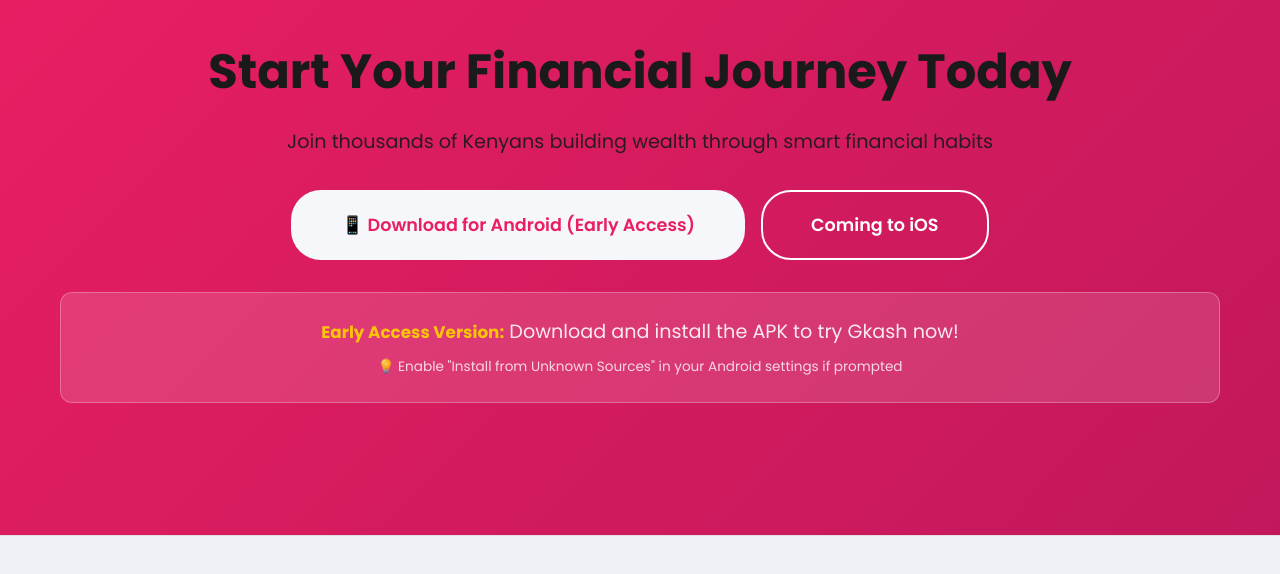
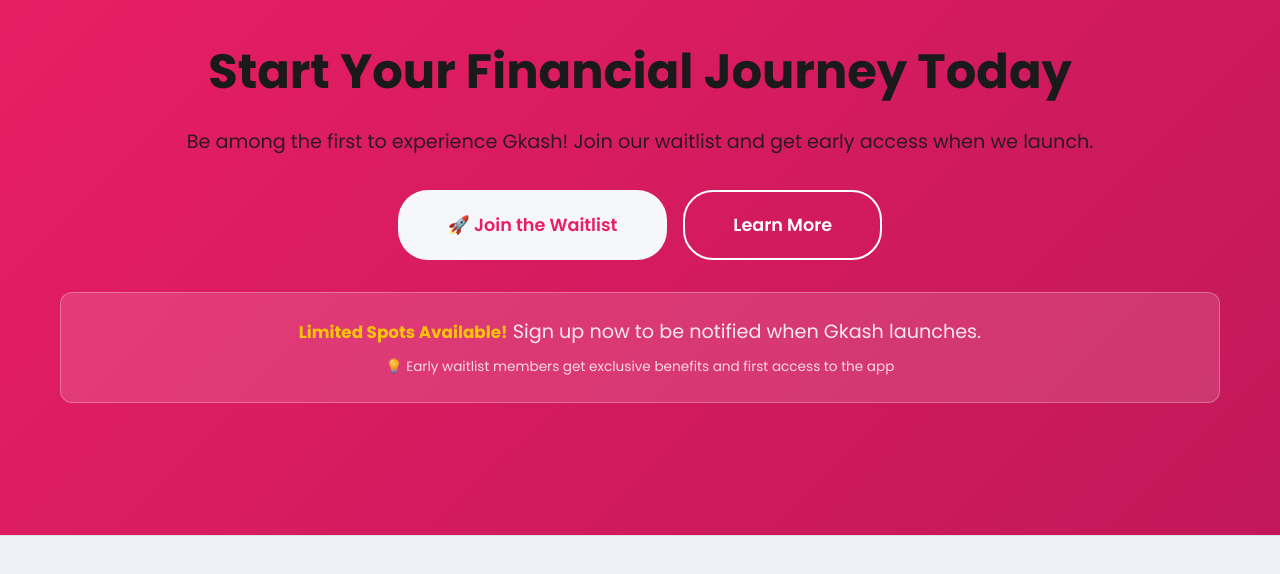
Before and after one commit to Ro-wdy/Gkash, a plain HTML site: page index.html in a window 1280 px wide. Shown: the part 4260-4834 px from the top of the page. Drawn offline with Linux system fonts and the light colour scheme.

Commit message:
removed the apk download and added a waitlist option and also removed some md files

```diff
--- a/index.html
+++ b/index.html
@@ -3,7 +3,7 @@
   <head>
     <meta charset="UTF-8" />
     <meta name="viewport" content="width=device-width, initial-scale=1.0" />
-    <title>Gkash - Learn. Save. Invest.</title>
+    <title>Gkash - Learn. Invest. Grow.</title>
     <link rel="stylesheet" href="styles.css" />
     <link
       href="https://fonts.googleapis.com/css2?family=Poppins:wght@300;400;600;700;900&display=swap"
@@ -301,21 +301,19 @@
         <div class="cta-content">
           <h2>Start Your Financial Journey Today</h2>
           <p>
-            Join thousands of Kenyans building wealth through smart financial
-            habits
+            Be among the first to experience Gkash! Join our waitlist and get early access
+            when we launch.
           </p>
           <div class="cta-buttons">
-            <a href="app-release.apk" download="Gkash.apk" class="btn btn-large"
-              >📱 Download for Android (Early Access)</a
+            <a href="https://forms.gle/EnaMCx77TfVJK5jQA" target="_blank" rel="noopener noreferrer" class="btn btn-large"
+              >🚀 Join the Waitlist</a
             >
-            <a href="#" class="btn btn-large btn-outline">Coming to iOS</a>
+            <a href="#features" class="btn btn-large btn-outline">Learn More</a>
           </div>
           <p class="early-access-note">
-            <strong>Early Access Version:</strong> Download and install the APK
-            to try Gkash now!<br />
+            <strong>Limited Spots Available!</strong> Sign up now to be notified when Gkash launches.<br />
             <small
-              >💡 Enable "Install from Unknown Sources" in your Android settings
-              if prompted</small
+              >💡 Early waitlist members get exclusive benefits and first access to the app</small
             >
           </p>
         </div>
```
Also changed, not shown: 6 other files.
